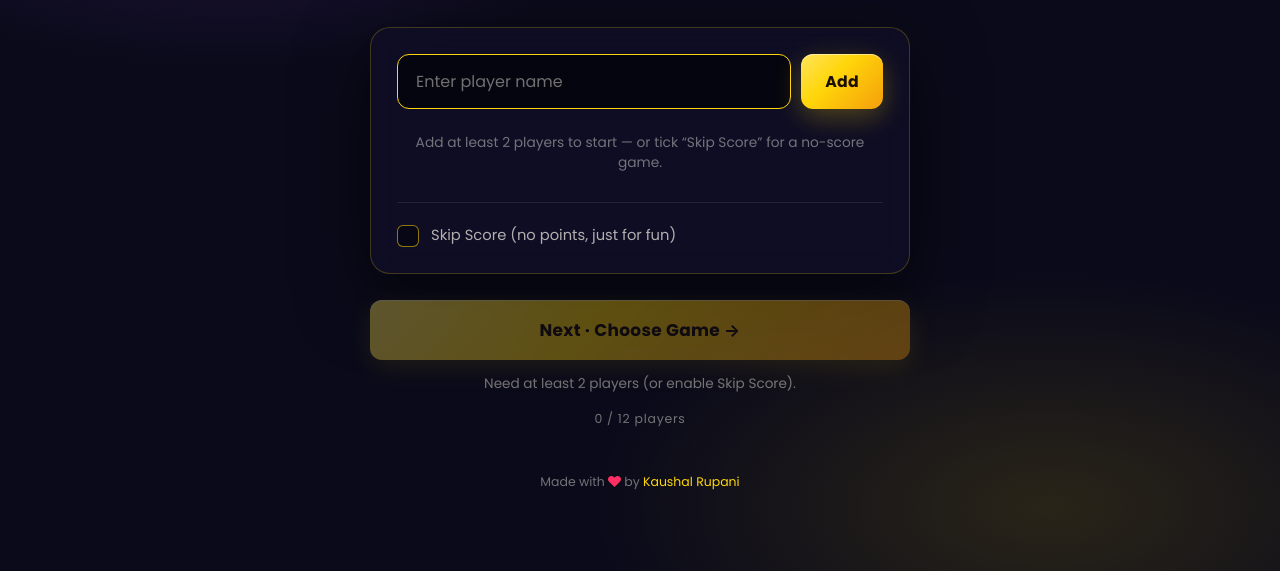
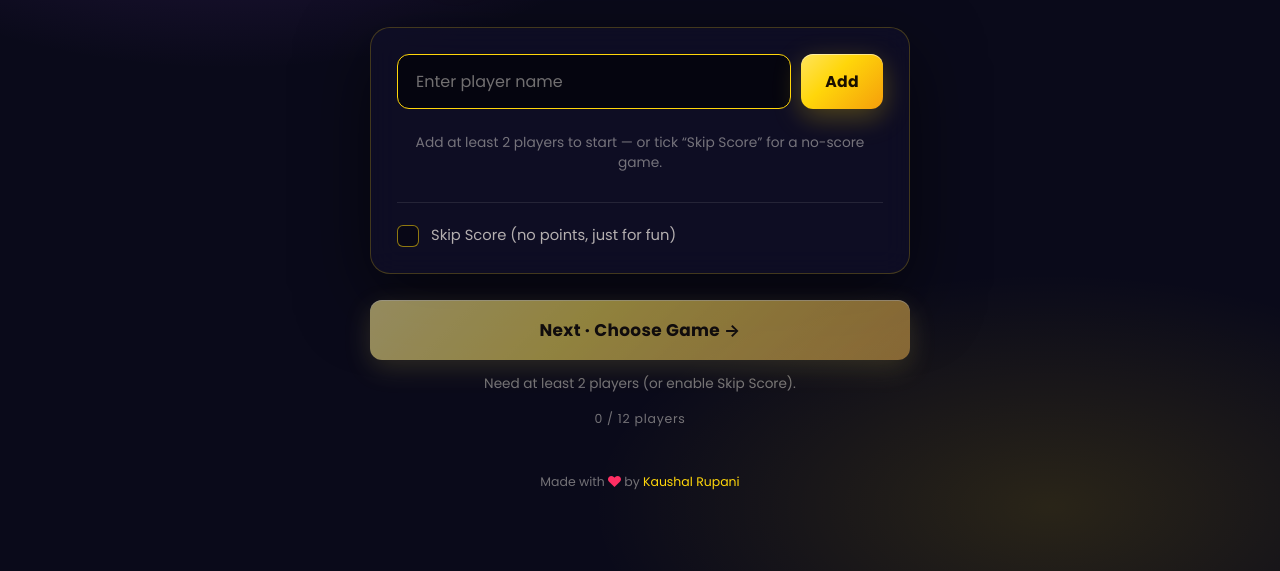
Before and after one commit to krupani/bollyflip, a plain HTML site: page index.html in a window 1280 px wide. Shown: the part 229-800 px from the top of the page. Drawn offline with Linux system fonts and the light colour scheme; a web font is replaced by a local one.

Commit message:
updating brightness styling

```diff
--- a/styles/base.css
+++ b/styles/base.css
@@ -95,8 +95,9 @@ button {
 }
 
 .btn:disabled {
-    opacity: 0.35;
+    opacity: 0.6;
     cursor: not-allowed;
+    filter: grayscale(0.4);
 }
 
 .btn-primary {
```
